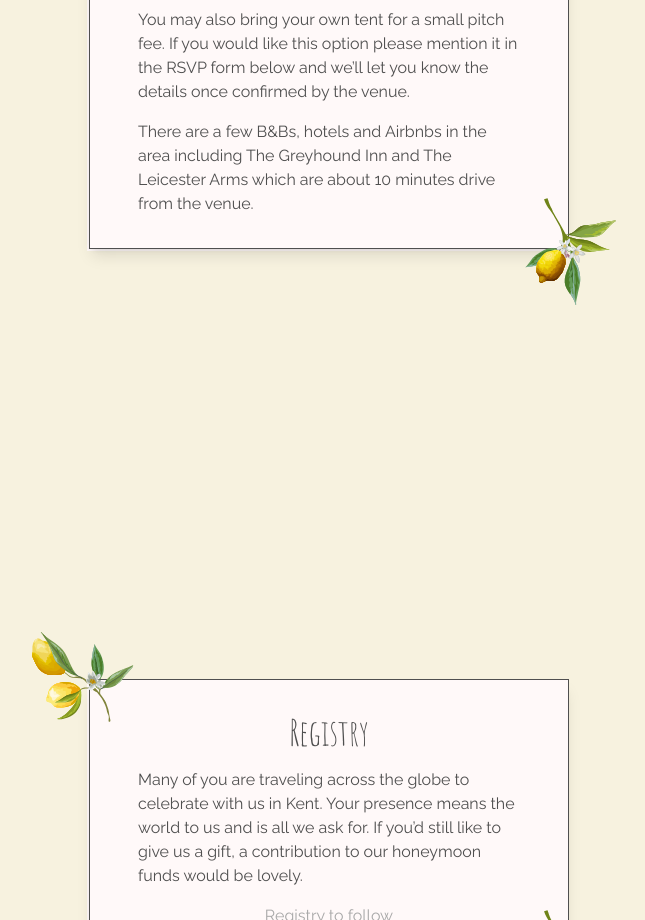
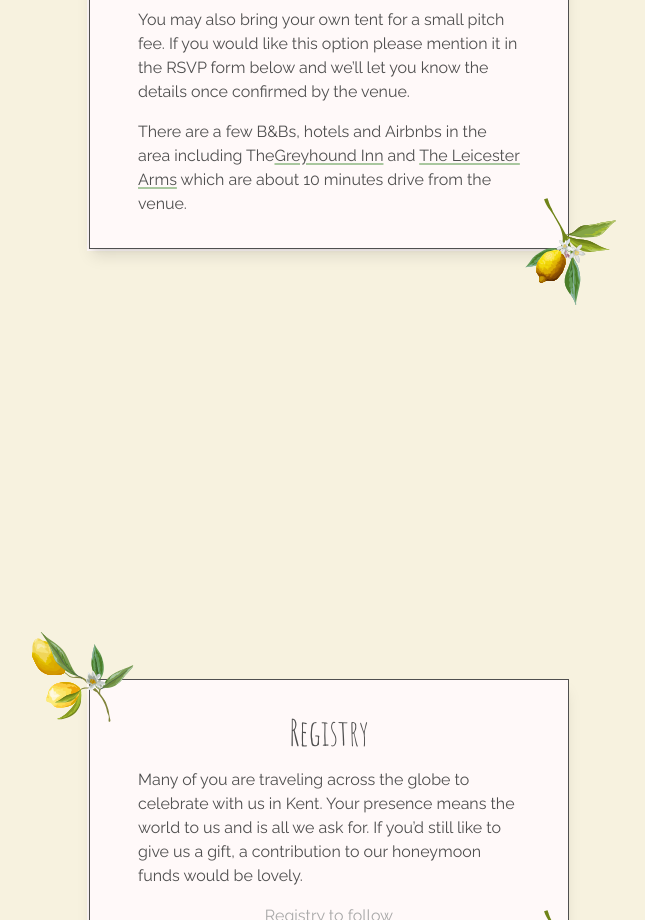
Before and after one commit to mwiltshire/alovelypairofboots.com, a Gatsby site: page / in a window 1280 px wide. Shown: the part 3580-4500 px from the top of the page, without its empty margins (311-956 px from the left). Built offline with nearby package versions, Linux system fonts and the light colour scheme; Gatsby itself is replaced by a stand-in of ours; some packages are replaced by stand-ins of ours.

Commit message:
add missing hyperlinks

```diff
--- a/src/sections/Accommodation.tsx
+++ b/src/sections/Accommodation.tsx
@@ -33,8 +33,24 @@ export function Accommodation() {
           </p>
           <p>
             There are a few B&Bs, hotels and Airbnbs in the area including The
-            Greyhound Inn and The Leicester Arms which are about 10 minutes
-            drive from the venue.
+            <a
+              className="underline decoration-green decoration-2 underline-offset-2"
+              href="https://www.greyhoundhever.co.uk/bed-and-breakfast/"
+              target="_blank"
+              rel="noreferrer"
+            >
+              Greyhound Inn
+            </a>{' '}
+            and{' '}
+            <a
+              className="underline decoration-green decoration-2 underline-offset-2"
+              href="https://www.theleicesterarms.com/our-rooms"
+              target="_blank"
+              rel="noreferrer"
+            >
+              The Leicester Arms
+            </a>{' '}
+            which are about 10 minutes drive from the venue.
           </p>
         </div>
       </SectionCard>
```
